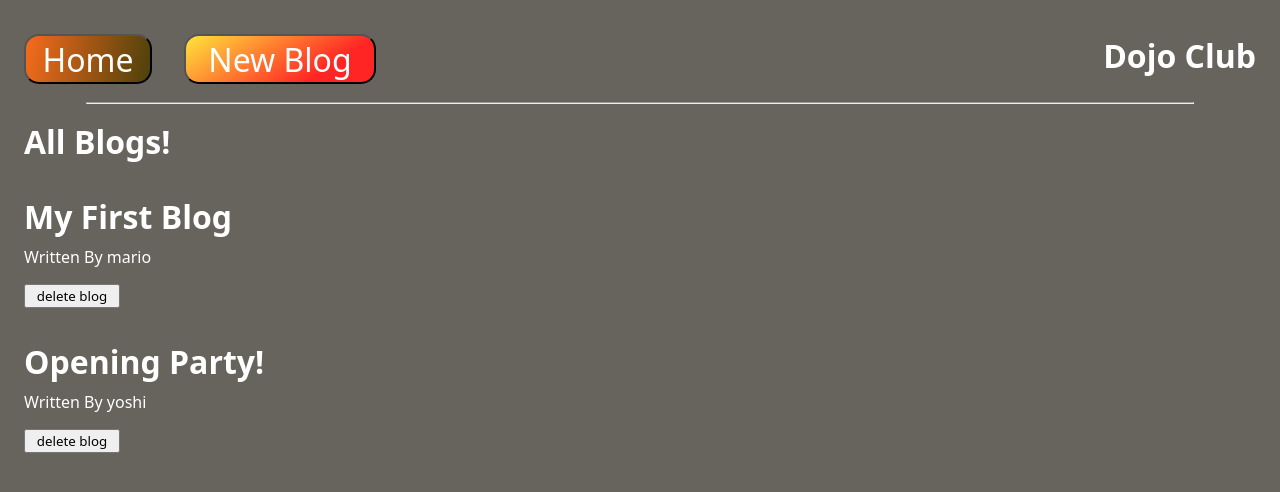
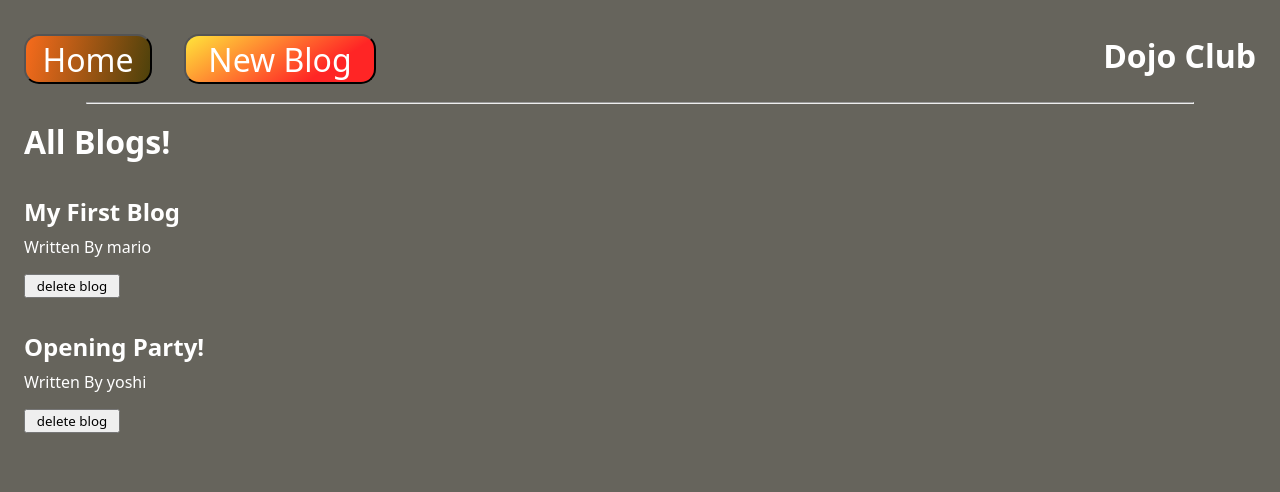
Before and after one commit to Alberteda/The-Dojo-Blog, a React (Create React App) app: page / in a window 1280 px wide. Shown: the top 492 px of the page. Built offline with nearby package versions, Linux system fonts and the light colour scheme; data requests are answered from the project's data file; a web font is replaced by a local one.

Commit message:
update the blog title to use the h2 -element

```diff
--- a/src/Blogs.js
+++ b/src/Blogs.js
@@ -6,7 +6,7 @@ const Blogs = ({blogs, handleDelete}) => {
         {
         blogs?.map((blog) => (
             <div className="blog-preview" key={blog.id}>
-                <h1>{blog.title}</h1>
+                <h2>{blog.title}</h2>
                 <p className="blog-author">Written By {blog.author}</p>
                 <button
                     className="blog-delete-bttn"
```
